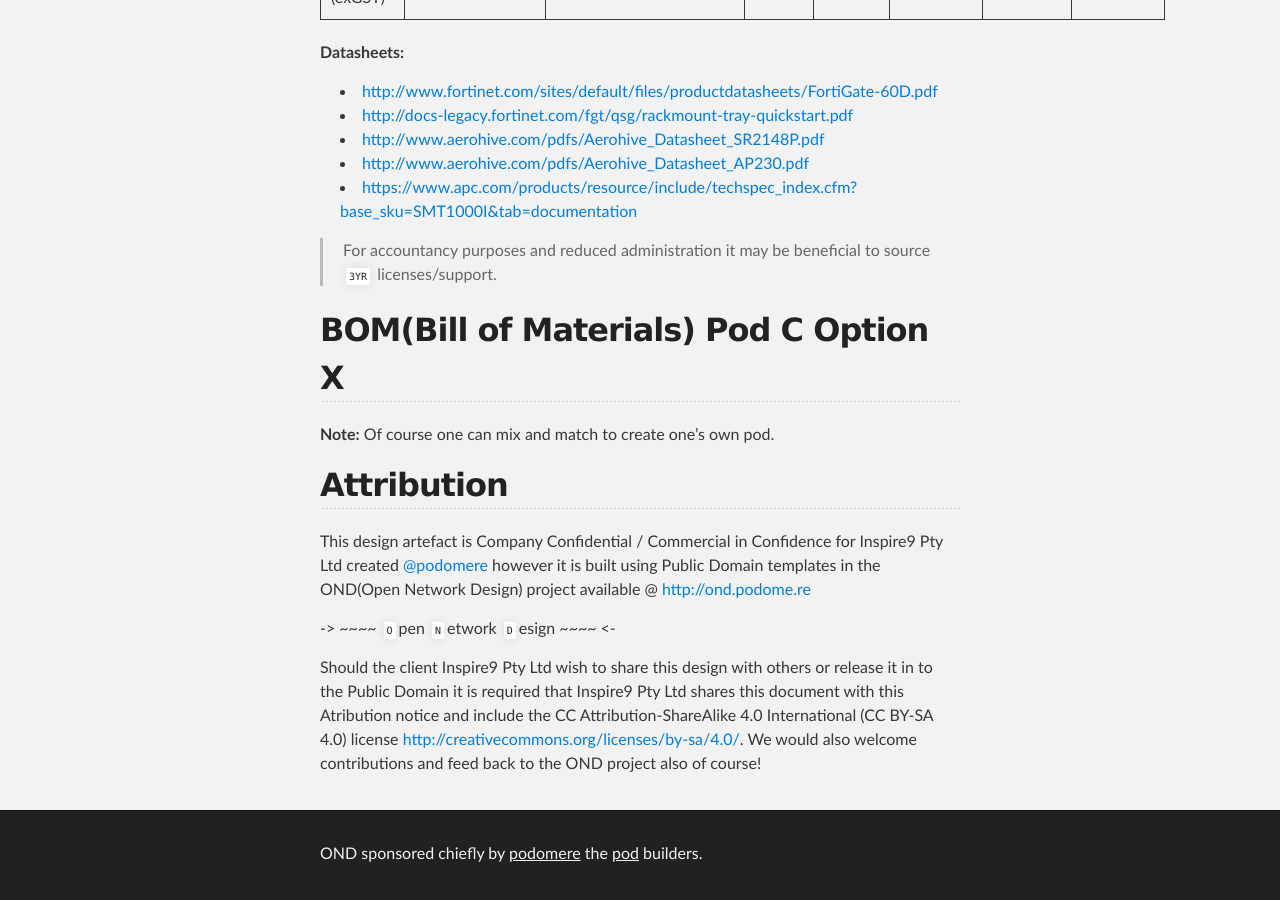
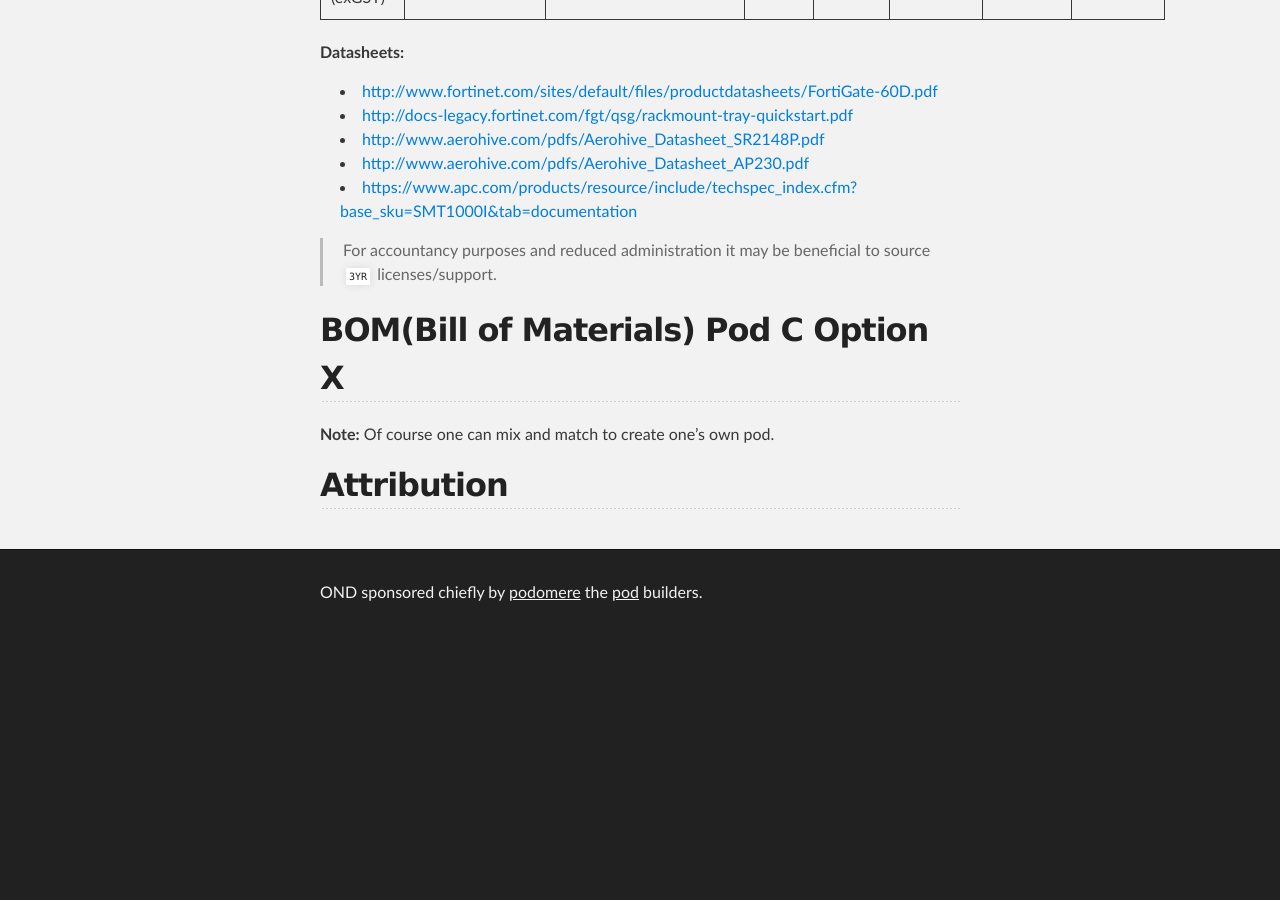
Before and after one commit to podomere/ond, a Jekyll site: the page built from ond-00001/ond-00001.md, in a window 1280 px wide and 900 px high, scrolled down 39954 px. Built offline with Jekyll 4.4.1, drawn with Linux system fonts in a browser that asks for light colours; after the commit the page ends 40593 px from its top, so only the background shows below that.

Commit message:
Fixing attribution...

````diff
--- a/ond-00001/ond-00001.md
+++ b/ond-00001/ond-00001.md
@@ -710,9 +710,3 @@
 
 
 ## Attribution
-
-This design artefact is Company Confidential / Commercial in Confidence for Inspire9 Pty Ltd created [@podomere](http://twitter.com/podomere) however it is built using Public Domain templates in the OND(Open Network Design) project available @ [http://ond.podome.re](http://ond.podome.re)
-
--> ~~~~ ```O```pen ```N```etwork ```D```esign ~~~~ <-
-
-Should the client Inspire9 Pty Ltd wish to share this design with others or release it in to the Public Domain it is required that Inspire9 Pty Ltd shares this document with this Atribution notice and include the CC Attribution-ShareAlike 4.0 International (CC BY-SA 4.0) license [http://creativecommons.org/licenses/by-sa/4.0/](http://creativecommons.org/licenses/by-sa/4.0/ ). We would also welcome contributions and feed back to the OND project also of course!
````
